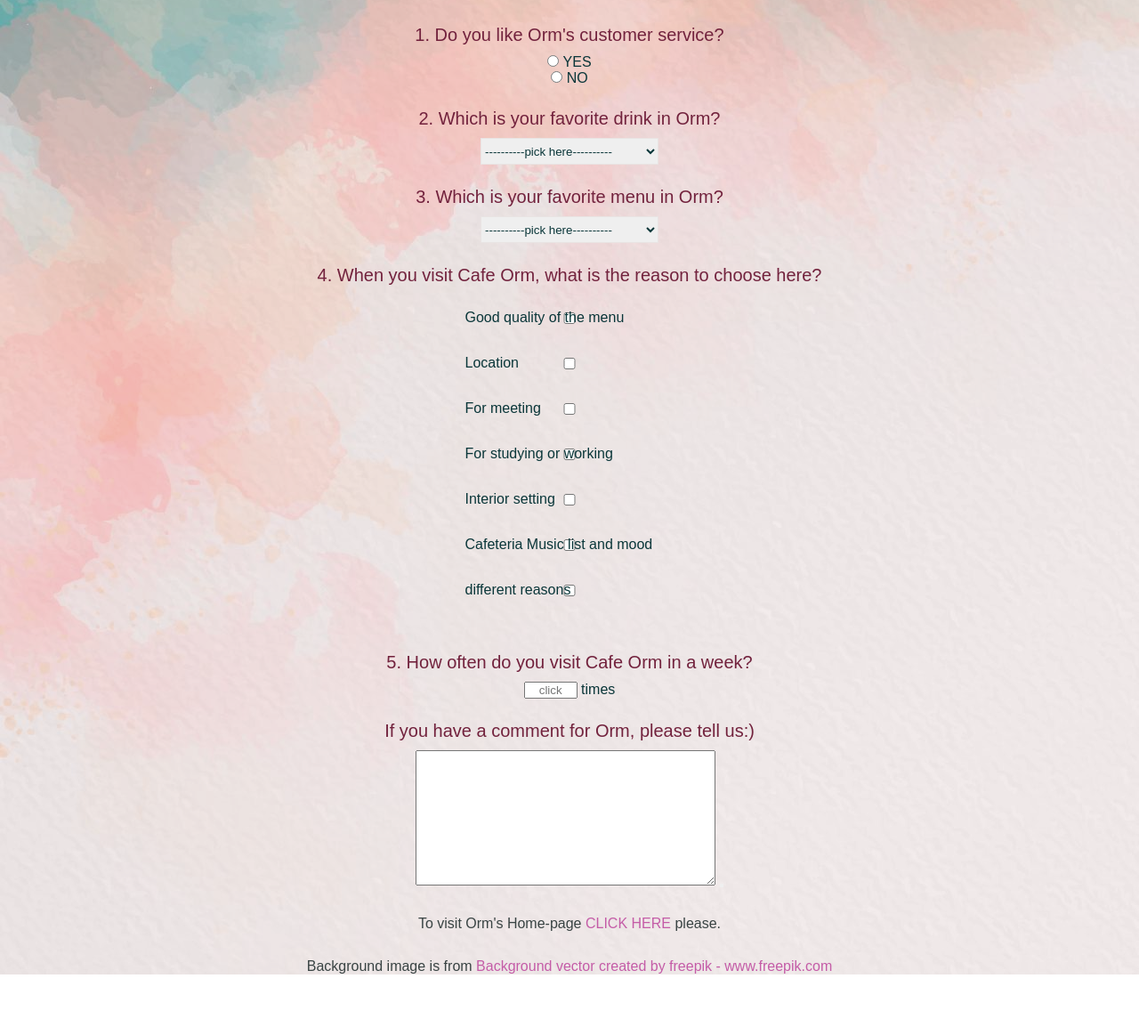
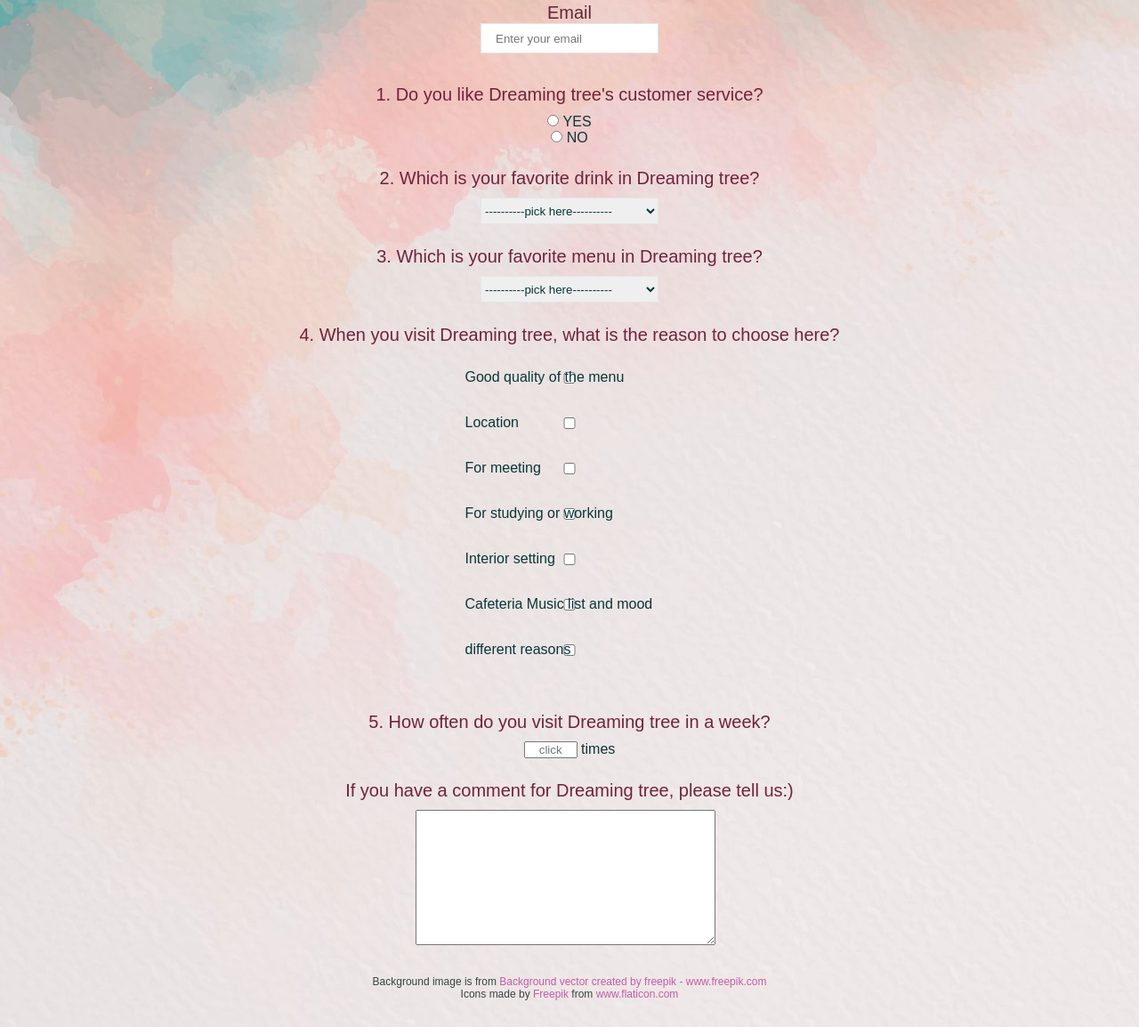
Before and after one commit to LeaHaelin/FCC_Survey-form, a plain HTML site: page index.html in a window 1280 px wide. Shown: the part 439-1593 px from the top of the page at 89% size. Before the commit the page ends 1534 px from the top, so only its background shows below. Drawn offline with Linux system fonts and the light colour scheme; a web font is replaced by a local one.

```diff
--- a/index.html
+++ b/index.html
@@ -5,14 +5,14 @@
     <meta http-equiv="X-UA-Compatible" content="IE=edge" />
     <meta name="viewport" content="width=device-width, initial-scale=1.0" />
     <link rel="stylesheet" href="styles.css" />
-    <script src="https://cdn.freecodecamp.org/testable-projects-fcc/v1/bundle.js"></script>
+    <!-- <script src="https://cdn.freecodecamp.org/testable-projects-fcc/v1/bundle.js" defer></script> -->
     <title>Survey_form</title>
   </head>
   <body>
     <div id="main" class="container">
         <div class="img-h1">
             <div id="img-div" class="head-line">
-                <img id="image" class="logo" src="./cafe_orm_logo.png" alt="logo" />
+                <img id="image" class="logo" src="./coffee.png" alt="logo" />
                 <figcaption class="caption" id="img-caption">
                     The cafeteria, always welcome you :)</figcaption>
             </div>
@@ -45,24 +45,24 @@
                 required
                 />
 
-                <p class="question__p">1. Do you like Orm's customer service?</p>
+                <p class="question__p">1. Do you like Dreaming tree's customer service?</p>
                 <input type="radio" id="yes" name="answer" value="yes" />
                 <label class="answer" for="yes">YES</label><br />
                 <input type="radio" id="no" name="answer" value="no" />
                 <label class="answer" for="no">NO</label><br />
 
                 <p id="description" class="question__p">
-                    2. Which is your favorite drink in Orm?
+                    2. Which is your favorite drink in Dreaming tree?
                 </p>
                 <select name="drinks" id="dropdown" class="selects">
                     <option value="pick">----------pick here----------</option>
                     <option value="coffee">coffee</option>
                     <option value="fruit-juice">Fruit Juice</option>
-                    <option value="orm-tea">ORM tea special</option>
+                    <option value="orm-tea">Dreaming tree tea special</option>
                 </select>
 
                 <div class="question">
-                    <p class="question__p">3. Which is your favorite menu in Orm?</p>
+                    <p class="question__p">3. Which is your favorite menu in Dreaming tree?</p>
                     <select name="menu" id="dropdown_2" class="selects">
                     <option value="pick">----------pick here----------</option>
                     <option value="sandwich">Sandwich</option>
@@ -73,7 +73,7 @@
                     </select>
 
                     <p class="question__p">
-                        4. When you visit Cafe Orm, what is the reason to choose here?
+                        4. When you visit Dreaming tree, what is the reason to choose here?
                     </p>
                     <div class="box4">
                         <div class="box4__inner">
@@ -114,12 +114,12 @@
                         </div>
 
                     </div>
-                    <p class="question__p">5. How often do you visit Cafe Orm in a week?</p>
+                    <p class="question__p">5. How often do you visit Dreaming tree in a week?</p>
                     <input type="number" id="number" min="0" max="7" class="number-bar" placeholder="click">
                     <label for="number" id="number-label" class="label" >times</label>
 
                     <p class="question__p">
-                        If you have a comment for Orm, please tell us:)
+                        If you have a comment for Dreaming tree, please tell us:)
                     </p>
                     <textarea
                         name="comment"
@@ -133,17 +133,19 @@
             </form>
         </div>
 
-        <div class="notice">
-            <p class="home-page">To visit Orm's Home-page
+        <!-- <div class="notice">
+            <p class="home-page">To visit Dreaming tree's Home-page
             <a class="links"href="https://cafeorm.modoo.at/">CLICK HERE</a> please.
             </p>
-        </div>
+        </div> -->
 
         <footer>
             Background image is from <a class="links" id="tribute-link" target="_blank" href="<a
             href="https://www.freepik.com/vectors/background"
             >Background vector created by freepik - www.freepik.com</a
             >
+            <div>Icons made by <a href="https://www.freepik.com" title="Freepik">Freepik</a> from <a href="https://www.flaticon.com/" title="Flaticon">www.flaticon.com</a></div>
+
         </footer>
     </div>
   </body>
--- a/styles.css
+++ b/styles.css
@@ -99,6 +99,8 @@ a {
 
 footer {
   color: rgb(57, 67, 67);
+  padding: 30px;
+  font-size: 12px;
 }
 
 .box4 {
```
Also changed, not shown: coffee.png (added), 1 other file.
